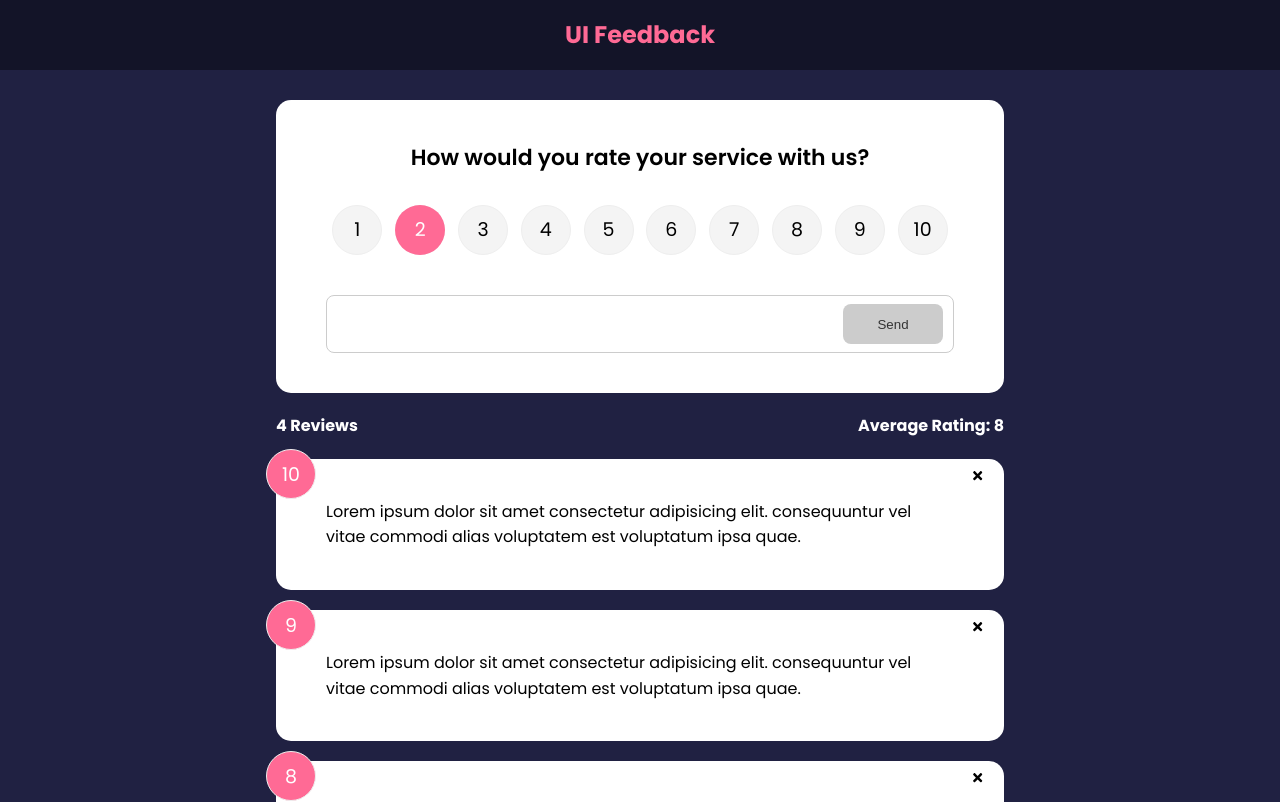
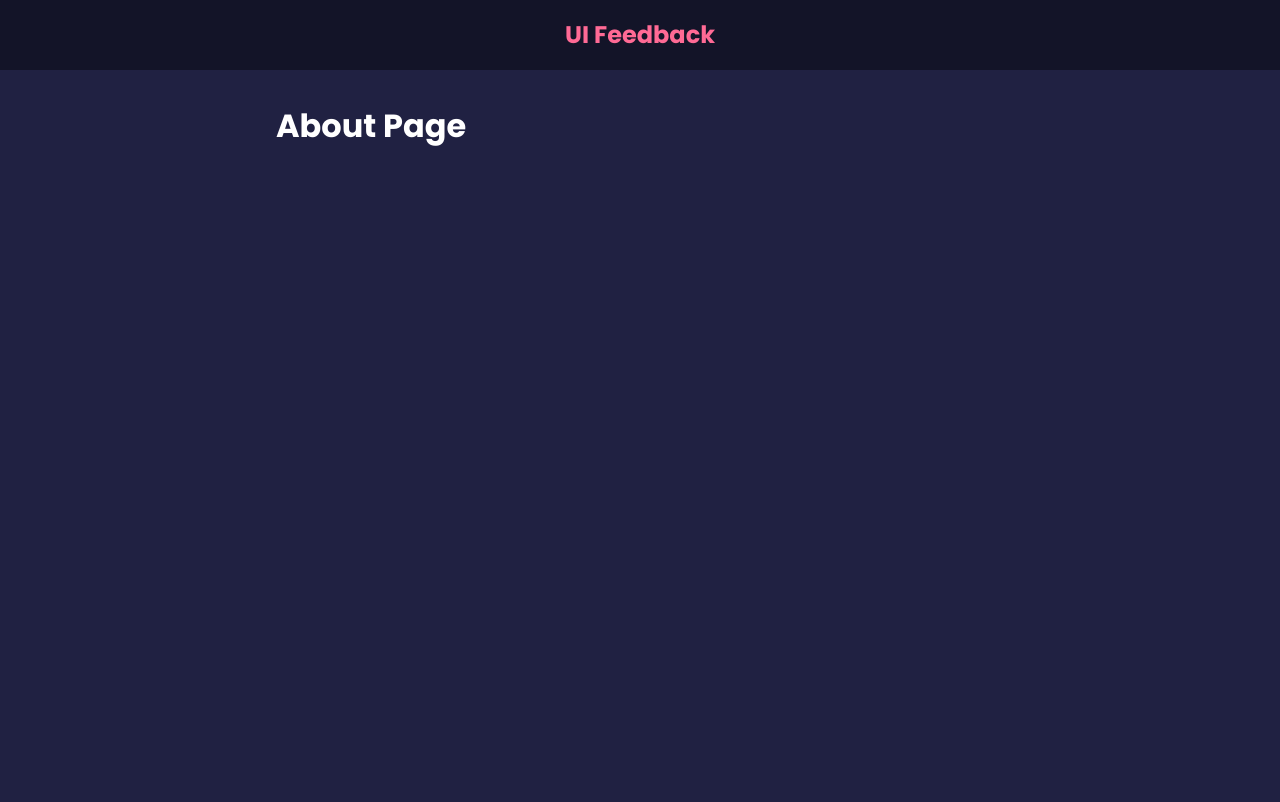
Before and after one commit to Asadullahkhankaimkhani/Feedback-Application, a React (Create React App) app: page /aboutus in a window 1280 px wide. Shown: the top 802 px of the page. Built offline with nearby package versions, Linux system fonts and the light colour scheme.

Commit message:
React-router-dom v6

```diff
--- a/package.json
+++ b/package.json
@@ -6,10 +6,13 @@
     "@testing-library/jest-dom": "^5.16.1",
     "@testing-library/react": "^12.1.2",
     "@testing-library/user-event": "^13.5.0",
+    "framer-motion": "^4.1.17",
     "react": "^17.0.2",
     "react-dom": "^17.0.2",
     "react-icons": "^4.3.1",
+    "react-router-dom": "^6.2.1",
     "react-scripts": "5.0.0",
+    "uuid": "^8.3.2",
     "web-vitals": "^2.1.2"
   },
   "scripts": {
--- a/src/App.js
+++ b/src/App.js
@@ -1,12 +1,20 @@
+import { v4 as uuidv4 } from "uuid";
 import React, { useState } from "react";
+import { BrowserRouter as Router, Route, Routes } from "react-router-dom";
 import Header from "./components/Header";
 import { FeedbackData } from "./Data/FeedbackData";
 import FeedbackList from "./components/FeedbackList";
 import FeedbackStats from "./components/FeedbackStats";
 import FeedbackForm from "./components/FeedbackForm";
+import About from "./pages/About";
 
 const App = () => {
   const [feedback, setFeedback] = useState(FeedbackData);
+
+  const addFeedback = (newFeedback) => {
+    newFeedback.id = uuidv4();
+    setFeedback([newFeedback, ...feedback]);
+  };
 
   const feedbackDelete = (id) => {
     if (window.confirm("Are You Sure?"))
@@ -15,12 +23,29 @@ const App = () => {
 
   return (
     <>
-      <Header />
-      <div className="container">
-        <FeedbackForm />
-        <FeedbackStats feedback={feedback} />
-        <FeedbackList feedback={feedback} handleDelete={feedbackDelete} />
-      </div>
+      <Router>
+        <Header />
+        <div className="container">
+          <Routes>
+            <Route
+              path="/"
+              exact
+              element={
+                <>
+                  <FeedbackForm handleAdd={addFeedback} />
+                  <FeedbackStats feedback={feedback} />
+                  <FeedbackList
+                    feedback={feedback}
+                    handleDelete={feedbackDelete}
+                  />
+                </>
+              }
+            />
+
+            <Route exact path="/aboutus" element={<About />} />
+          </Routes>
+        </div>
+      </Router>
     </>
   );
 };
--- a/src/Data/FeedbackData.js
+++ b/src/Data/FeedbackData.js
@@ -14,7 +14,7 @@ export const FeedbackData = [
     rating: 8,
     text: "Lorem ipsum dolor sit amet consectetur adipisicing elit. consequuntur vel vitae commodi alias voluptatem est voluptatum ipsa quae.",
   },
-   {
+  {
     id: 4,
     rating: 5,
     text: "Lorem ipsum dolor sit amet consectetur adipisicing elit. consequuntur vel vitae commodi alias voluptatem est voluptatum ipsa quae.",
--- a/src/components/FeedbackForm.jsx
+++ b/src/components/FeedbackForm.jsx
@@ -3,7 +3,7 @@ import Card from "../shared/Card";
 import Button from "../shared/Button";
 import RatingSelect from "./RatingSelect";
 
-const FeedbackForm = () => {
+const FeedbackForm = ({ handleAdd }) => {
   const [text, setText] = useState("");
   const [rating, setRating] = useState(10);
   const [btnDisabled, setBtnDisabled] = useState(true);
@@ -23,9 +23,21 @@ const FeedbackForm = () => {
     setText(e.target.value);
   };
 
+  const handleSubmit = (e) => {
+    e.preventDefault();
+    if (text.trim().length > 10) {
+      const newFeedback = {
+        text,
+        rating,
+      };
+      handleAdd(newFeedback);
+      setText("");
+    }
+  };
+
   return (
     <Card>
-      <form>
+      <form onSubmit={handleSubmit}>
         <h2>How would you rate your service with us?</h2>
         <RatingSelect select={(rating) => setRating(rating)} />
         <div className="input-group">
--- a/src/components/FeedbackList.jsx
+++ b/src/components/FeedbackList.jsx
@@ -1,5 +1,6 @@
 import FeedbackItem from "./FeedbackItem";
 import PropTypes from "prop-types";
+import { AnimatePresence, motion } from "framer-motion";
 
 const FeedbackList = ({ feedback, handleDelete }) => {
   if (!feedback || feedback.length === 0) {
@@ -7,9 +8,22 @@ const FeedbackList = ({ feedback, handleDelete }) => {
   }
   return (
     <div>
-      {feedback.map((item) => (
-        <FeedbackItem key={item.id} item={item} handleDelete={handleDelete} />
-      ))}
+      <AnimatePresence>
+        {feedback.map((item) => (
+          <motion.div
+            key={item.id}
+            initial={{ opacity: 0 }}
+            animate={{ opacity: 1 }}
+            exit={{ opacity: 0 }}
+          >
+            <FeedbackItem
+              key={item.id}
+              item={item}
+              handleDelete={handleDelete}
+            />
+          </motion.div>
+        ))}
+      </AnimatePresence>
     </div>
   );
 };
--- /dev/null
+++ b/src/pages/About.js
@@ -0,0 +1,11 @@
+import React from "react";
+
+const About = () => {
+  return (
+    <div>
+      <h1>About Page</h1>
+    </div>
+  );
+};
+
+export default About;
```
Also changed, not shown: 1 other file (tests, documents, lock files or other folders).
